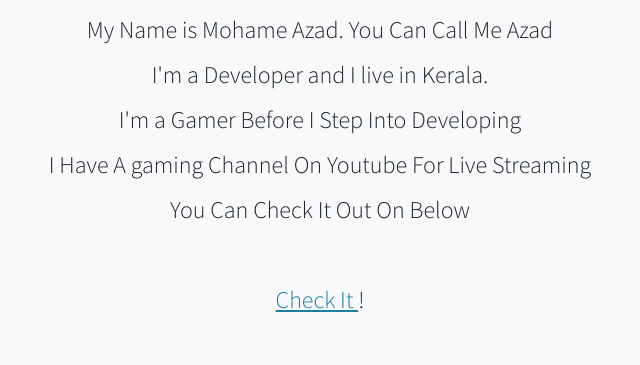
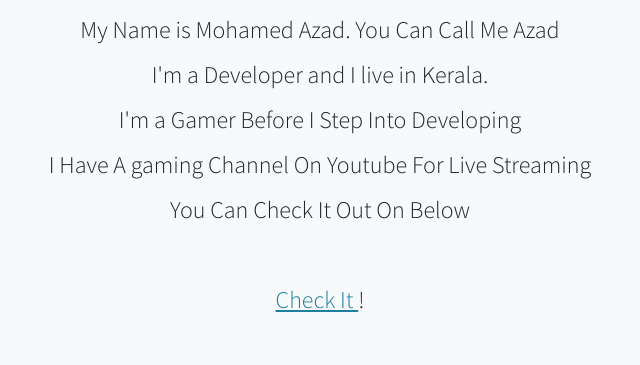
Before and after one commit to Azdiad/Personal-Webpage, a plain HTML site: page index.html in a window 1280 px wide. Shown: the part 1098-1463 px from the top of the page, 320-960 px from the left. Drawn offline with nearby package versions, Linux system fonts and the light colour scheme; a web font is replaced by a local one.

Commit message:
Update index.html

```diff
--- a/index.html
+++ b/index.html
@@ -63,7 +63,7 @@
                         <img src="./assets/img/profile crop.jpeg" class="helbg" alt="profilepic" >
                         <h2> Hello </h2>
                         <p class="lead mb-5">
-                          <span class="para"> My Name is Mohame Azad. You Can Call Me Azad<br>I'm a Developer and I live in Kerala.
+                          <span class="para"> My Name is Mohamed Azad. You Can Call Me Azad<br>I'm a Developer and I live in Kerala.
                            <br>I'm a Gamer  Before I Step Into Developing<br>I Have A gaming Channel On Youtube  For Live Streaming
                             <br>You Can Check It Out On Below<br> <br>
                             <a href="https://www.youtube.com/channel/UCgbDvfIJsZyqr8Q_-R48cxg">Check It </a>
```
